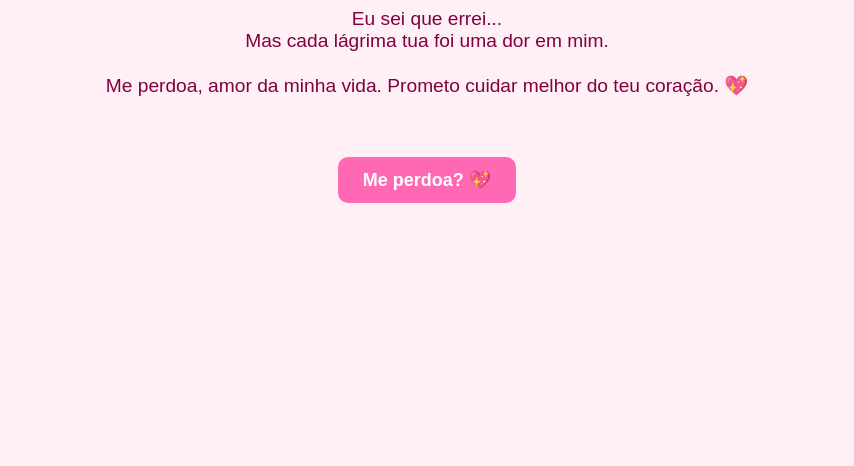
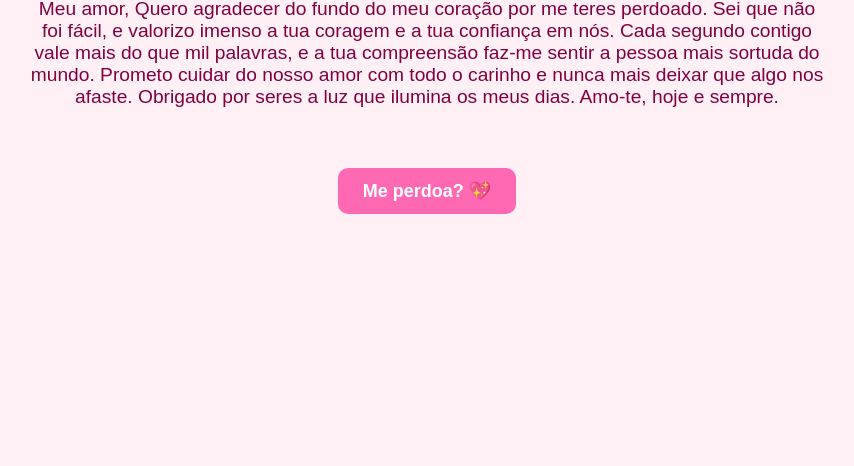
Before and after one commit to piupiurato/deliane3, a plain HTML site: page index.html in a window 1280 px wide. Shown: the part 334-800 px from the top of the page, without its empty margins (213-1067 px from the left). Drawn offline with Linux system fonts and the light colour scheme.

Commit message:
Update index.html

```diff
--- a/index.html
+++ b/index.html
@@ -80,9 +80,12 @@
   <div class="container">
     <h1>Desculpa, meu amor 💔</h1>
     <p class="mensagem">
-      Eu sei que errei... <br>
-      Mas cada lágrima tua foi uma dor em mim. <br><br>
-      Me perdoa, amor da minha vida. Prometo cuidar melhor do teu coração. 💖
+      Meu amor,
+Quero agradecer do fundo do meu coração por me teres perdoado. Sei que não foi fácil, e valorizo imenso a tua coragem e a tua confiança em nós. Cada segundo contigo vale mais do que mil palavras, e a tua compreensão faz-me sentir a pessoa mais sortuda do mundo. Prometo cuidar do nosso amor com todo o carinho e nunca mais deixar que algo nos afaste. Obrigado por seres a luz que ilumina os meus dias.
+
+Amo-te, hoje e sempre.
+
+
     </p>
 
     <button id="btnPerdoa">Me perdoa? 💖</button>
```
